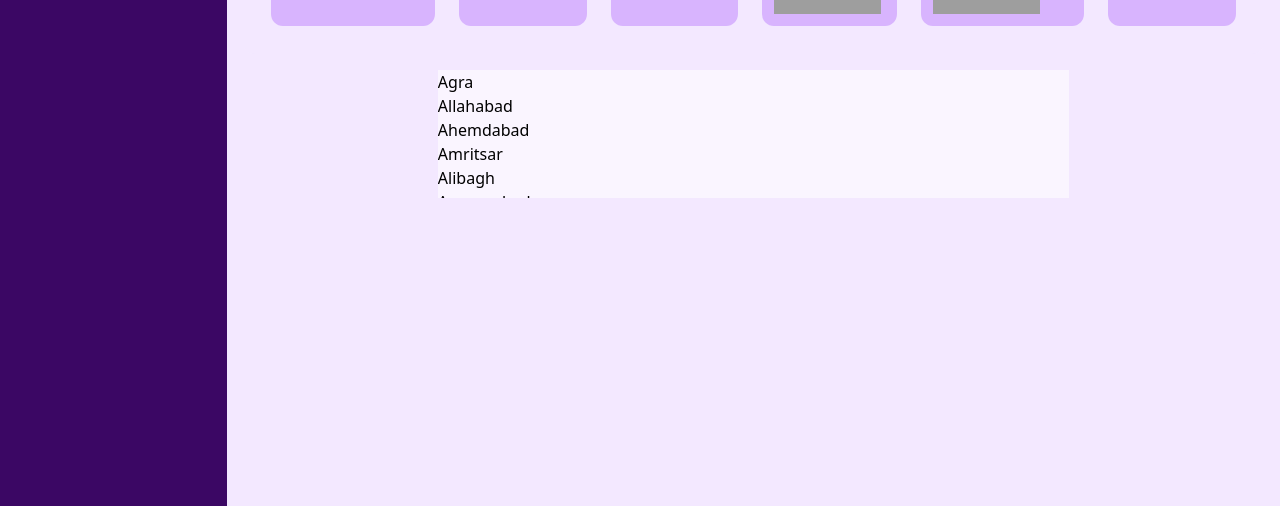
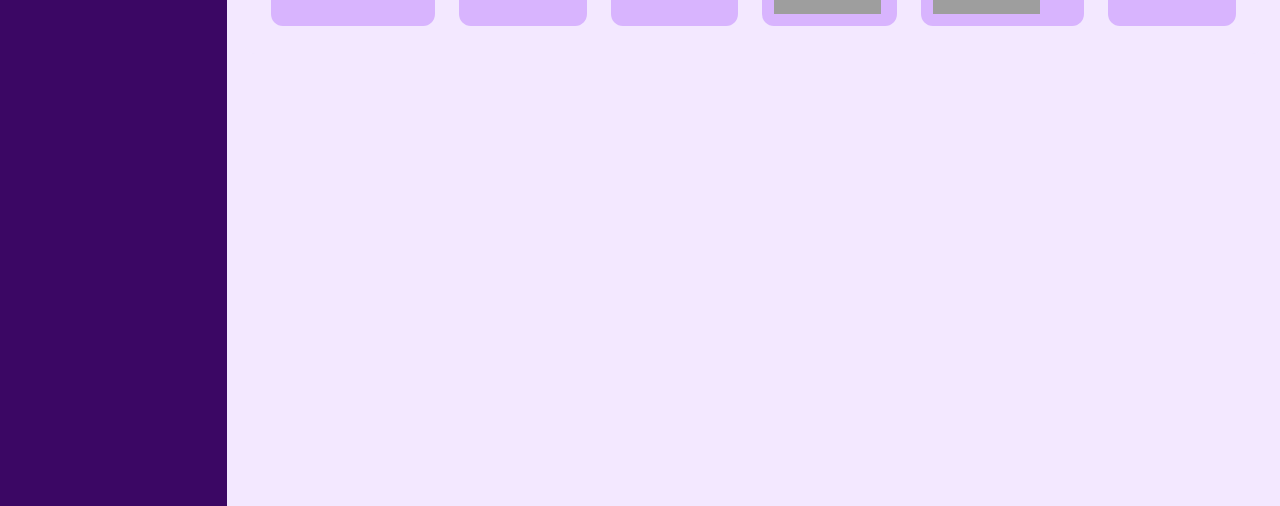
Before and after one commit to Anuprita579/Wedsy.com, a React (Create React App) app: page /search in a window 1280 px wide. Shown: the part 294-800 px from the top of the page. Built offline with nearby package versions, Linux system fonts and the light colour scheme; grey boxes are pictures that could not be loaded.

Commit message:
updated commit

```diff
--- /dev/null
+++ b/src/Components/Error.js
@@ -0,0 +1,25 @@
+import React from 'react'
+import { Link, useRouteError } from 'react-router-dom'
+
+function Error() {
+    const err = useRouteError();
+  return (
+    <>
+        <div className='h-screen bg-purple-100 flex align-middle justify-center items-center'>
+            <div className='bg-purple-100 text-center flex align-middle justify-center items-center'>
+                <img src="https://img.freepik.com/free-vector/bride-groom-getting-married_23-2148408200.jpg?size=626&ext=jpg&ga=GA1.1.693548172.1671363486&semt=ais" alt='errorimg' className='h-60 rounded-full'/>
+                <div className='p-3'>
+                    <h1 className='text-8xl font-extrabold text-purple-950'>{err.status}</h1>
+                    <h1 className='text-xl font-semibold text-purple-950'>Seems like we're in wrong venue </h1>
+                    <h1 className='text-xl font-semibold text-purple-950'> Try another page ;) </h1>
+                    <h2 className='text-md text-purple-950'>{err.statusText}</h2>
+                    <Link to="/"><button className='bg-purple-950 text-white p-4'> Back to Home</button></Link>
+                </div>
+
+            </div>
+        </div>
+    </>
+  )
+}
+
+export default Error
--- a/src/Components/SearchBar.js
+++ b/src/Components/SearchBar.js
@@ -6,101 +6,140 @@ import FilterBox from './FilterBox';
 
 const wedDest = [
   {id: "001",destination: "Agra"},
-  {id: "002",destination: "Allahabad"},
-  {id: "003",destination: "Ahemdabad"},
-  {id: "004",destination: "Amritsar"},
-  {id: "005",destination: "Alibagh"},
+  {id: "002",destination: "Ahemdabad"},
+  {id: "003",destination: "Alibagh"},
+  {id: "004",destination: "Allahabad"},
+  {id: "005",destination: "Amritsar"},
   {id: "006",destination: "Aurangabad"},
   {id: "007",destination: "Badrinath"},
   {id: "008",destination: "Banglore"},
   {id: "009",destination: "Bhopal"},
   {id: "010",destination: "Bhubneshwar"},
   {id: "011",destination: "Calicut"},
-  {id: "012",destination: "Chennai"},
-  {id: "013",destination: "Chandigarh"},
+  {id: "012",destination: "Chandigarh"},
+  {id: "013",destination: "Chennai"},
   {id: "014",destination: "Chiplun"},
   {id: "015",destination: "Coorg"},
   {id: "016",destination: "Darjeeling"},
-  {id: "017",destination: "Delhi"},
-  {id: "018",destination: "Dehradun"},
-  {id: "019",destination: "Daman"},
+  {id: "017",destination: "Daman"},
+  {id: "018",destination: "Delhi"},
+  {id: "019",destination: "Dehradun"},
   {id: "020",destination: "Diu"},
   {id: "021",destination: "Faridabad"},
-  {id: "022",destination: "Goa"},
-  {id: "023",destination: "Gandhinagar"},
-  {id: "024",destination: "Gurgaon"},
-  {id: "025",destination: "Guwahati"},
+  {id: "022",destination: "Gandhinagar"},
+  {id: "023",destination: "Goa"},
+  {id: "024",destination: "Guwahati"},
+  {id: "025",destination: "Gurgaon"},
   {id: "026",destination: "Gwalior"},
   {id: "027",destination: "Hampi"},
   {id: "028",destination: "Haridwar"},
   {id: "029",destination: "Hyderabad"},
   {id: "030",destination: "Igatpuri"},
-  {id: "031",destination: "Indore"},
-  {id: "032",destination: "Imphal"},
+  {id: "031",destination: "Imphal"},
+  {id: "032",destination: "Indore"},
   {id: "033",destination: "Jabalpur"},
   {id: "034",destination: "Jaipur"},
   {id: "035",destination: "Jalgaon"},
   {id: "036",destination: "Jaisalmer"},
   {id: "037",destination: "Jammu"},
-  {id: "038",destination: "Jodhpur"},
-  {id: "039",destination: "Jhansi"},
+  {id: "038",destination: "Jhansi"},
+  {id: "039",destination: "Jodhpur"},
   {id: "040",destination: "Kanpur"},
-  {id: "041",destination: "Kochin"},
-  {id: "042",destination: "Kedarnath"},
+  {id: "041",destination: "Kedarnath"},
+  {id: "042",destination: "Kochin"},
   {id: "043",destination: "Kolhapur"},
   {id: "044",destination: "Kullu"},
-  {id: "045",destination: "Leh"},
-  {id: "046",destination: "Lonavala"},
-  {id: "047",destination: "Lucknow"},
-  {id: "048",destination: "Ludhiana"},
-  {id: "049",destination: "Leh"},
-  {id: "050",destination: "Ladakh"},
-  {id: "051",destination: "Mahabaleshwar"},
+  {id: "045",destination: "Ladakh"},
+  {id: "046",destination: "Leh"},
+  {id: "047",destination: "Lonavala"},
+  {id: "048",destination: "Lucknow"},
+  {id: "049",destination: "Ludhiana"},
+  {id: "050",destination: "Mahabaleshwar"},
+  {id: "051",destination: "Malwan"},
   {id: "052",destination: "Manali"},
-  {id: "053",destination: "Malwan"},
-  {id: "054",destination: "Manglore"},
-  {id: "055",destination: "Matheran"},
-  {id: "056",destination: "Mount Abu"},
-  {id: "057",destination: "Mumbai"},
+  {id: "053",destination: "Manglore"},
+  {id: "054",destination: "Matheran"},
+  {id: "055",destination: "Mount Abu"},
+  {id: "056",destination: "Mumbai"},
   {id: "057",destination: "Mysore"},
-  {id: "058",destination: "Nainital"},
-  {id: "059",destination: "Nashik"},
-  {id: "060",destination: "Nagpur"},
+  {id: "058",destination: "Nagpur"},
+  {id: "059",destination: "Nainital"},
+  {id: "060",destination: "Nashik"},
   {id: "061",destination: "Noida"},
   {id: "062",destination: "Ooty"},
-  {id: "063",destination: "Patna"},
-  {id: "064",destination: "Pune"},
-  {id: "065",destination: "Patiala"},
-  {id: "066",destination: "Pondicherry"},
-  {id: "067",destination: "Ratnagiri"},
+  {id: "063",destination: "Patiala"},
+  {id: "064",destination: "Patna"},
+  {id: "065",destination: "Pondicherry"},
+  {id: "066",destination: "Pune"},
+  {id: "067",destination: "Raipur"},
   {id: "068",destination: "Rajkot"},
   {id: "069",destination: "Ranchi"},
-  {id: "070",destination: "Raipur"},
+  {id: "070",destination: "Ratnagiri"},
   {id: "071",destination: "Satara"},
   {id: "072",destination: "Shimla"},
   {id: "073",destination: "Srinagar"},
-  {id: "074",destination: "Tirupati"},
-  {id: "075",destination: "Thane"},
+  {id: "074",destination: "Thane"},
+  {id: "075",destination: "Tirupati"},
   {id: "076",destination: "Udupi"},
   {id: "077",destination: "Ujjain"},
-  {id: "078",destination: "Varanasi"},
-  {id: "079",destination: "Vellore"},
-  {id: "080",destination: "Vadodara"}
+  {id: "078",destination: "Vadodara"},
+  {id: "079",destination: "Varanasi"},
+  {id: "080",destination: "Vellore"}
 ];
 
 function SearchBar() {
     const [searchText, setSearchText] = useState("");
     const [filterBox, setFilterBox] = useState(false);
+    const [suggestion, setSuggestion] = useState([]);
     const toggleFilterBox = () => {
       setFilterBox(!filterBox);
+    }
+    //Debounce Function
+    function debounce(func, delay){
+      let timeoutId;
+      return function(...args){
+        clearTimeout(timeoutId);
+        timeoutId = setTimeout(()=>{
+          func(...args);
+        }, delay);
+      };
+    }
+
+    const handleChange = (e)=>{
+      const value = e.target.value;
+      setSearchText(value);
+      //Debounce
+      debounceSearch(value);
+    }
+    const debounceSearch = debounce((value)=>{
+      const filterData = wedDest.filter((dest)=>dest.destination.toLowerCase().includes(value.toLowerCase()));
+      setSuggestion(filterData);
+    }, 300);
+
+    const handleSuggestion = (suggest) => {
+      setSearchText(suggest.destination);
+      setSuggestion([]);
     }
   return (
     <>
         <div className='flex flex-col items-center align-middle bg-purple-100 w-full' >
           <div className='w-full text-center'>
-            <input className='w-3/5 h-10 rounded-l-full px-5 mt-4 outline-purple-200' type="text" value={searchText} placeholder='Search for wedding destinations' onChange={(e)=>{setSearchText(e.target.value)}}/>
+            <input className='w-3/5 h-10 rounded-l-full px-5 mt-4 outline-purple-200' type="text" value={searchText} placeholder='Search for wedding destinations' onChange={handleChange}/>
             <button className='bg-purple-700 font-bold text-white px-2 h-10 mt-4' >Search</button>
             <button value={filterBox} onClick={toggleFilterBox} ><TuneIcon  className='ml-4' fontSize='medium'/></button>
+            <div className='flex justify-center relative right-10'>
+              {suggestion.length>0 && (
+                <ul className='bg-purple-50 w-3/5 max-h-32 overflow-y-scroll scroll-smooth text-left'>
+                  {suggestion.map((suggest, index)=>{
+                    return(
+                      <li key={index} className='pl-4' onClick={()=>{handleSuggestion(suggest)}}>{suggest.destination}</li>
+                    )
+                  })}
+                </ul>
+
+              )}
+            </div>
+
             <div>
               {filterBox? <FilterBox /> : null}
             </div>
@@ -110,17 +149,6 @@ function SearchBar() {
               <SearchCard />
             </div>
 
-            <ul className='bg-purple-50 w-3/5 max-h-32 overflow-hidden'>
-              {wedDest.map((dest)=>{
-                return(
-                  <div key={dest.id}>
-                    <p>{dest.destination}</p>
-                  </div>
-                )
-              })}
-            </ul>
-
-
         </div>
 
 
--- a/src/index.js
+++ b/src/index.js
@@ -7,11 +7,13 @@ import { createBrowserRouter ,RouterProvider } from 'react-router-dom';
 import Home from "./Components/Home"
 import SearchBar from "./Components/SearchBar"
 import Invitation from './Components/Invitation';
+import Error from './Components/Error';
 
 const appRouter = createBrowserRouter([
   {
     path:"/",
     element:<App />,
+    errorElement: <Error />,
     children: [
       {
         path: "/",
```
